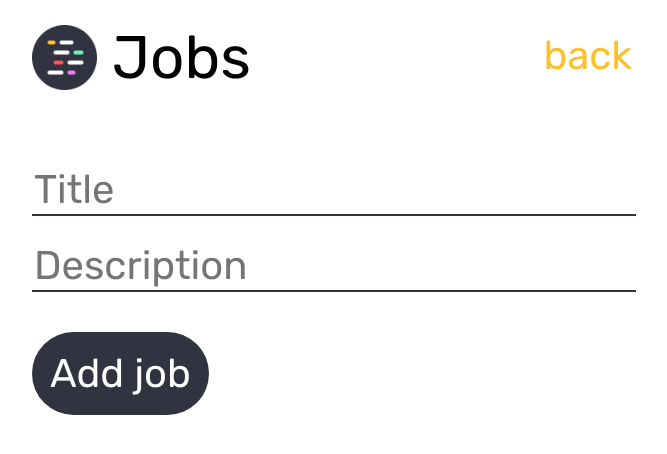
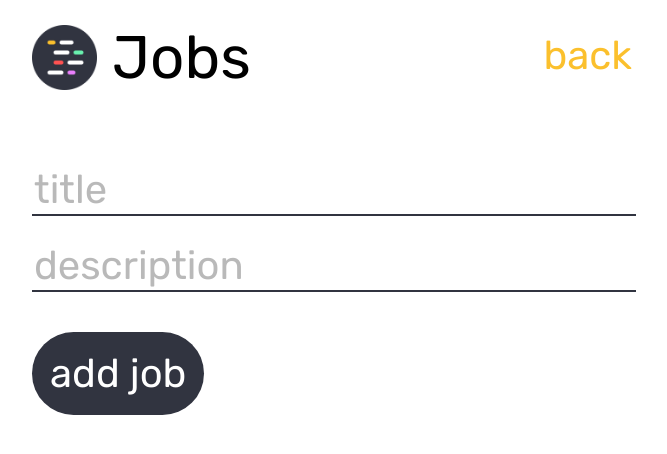
Before and after one commit to scotchjdmacdonald/junior-dev-jobs, a React app: page /jobs/add in a window 1280 px wide. Shown: the top 454 px of the page, without its empty margins (308-975 px from the left). Built offline with nearby package versions, Linux system fonts and the light colour scheme.

Commit message:
minor style updates

```diff
--- a/public/index.html
+++ b/public/index.html
@@ -83,6 +83,10 @@
         border-bottom: 2px solid #313440;
       }
 
+      input::-webkit-input-placeholder {
+        opacity: .5;
+      }
+
       .jd-success-message {
         color: #69f0ae;
         animation: fadeOut 2s;
--- a/src/App.js
+++ b/src/App.js
@@ -41,7 +41,7 @@ function Container(props) {
         <Route exact path="/" render={() => (
           <Link to={`/jobs/add`}
                 className="jd-nav-link">
-                Add
+                add
           </Link>
         )} />
       </header>
--- a/src/components/JobAdd.js
+++ b/src/components/JobAdd.js
@@ -42,20 +42,20 @@ class JobAdd extends Component {
         <input
           type="text"
           name="title"
-          placeholder="Title"
+          placeholder="title"
           value={this.state.title}
           onChange={this.handleChange} />
 
         <input
           type="text"
           name="description"
-          placeholder="Description"
+          placeholder="description"
           value={this.state.description}
           onChange={this.handleChange} />
 
         <div onClick={this.handleSubmit}
              className="jd-submit-button">
-          Add job
+          add job
         </div>
         {message.content &&
         <div className={message.success ? 'jd-success-message' : 'jd-fail-message' }>
```
